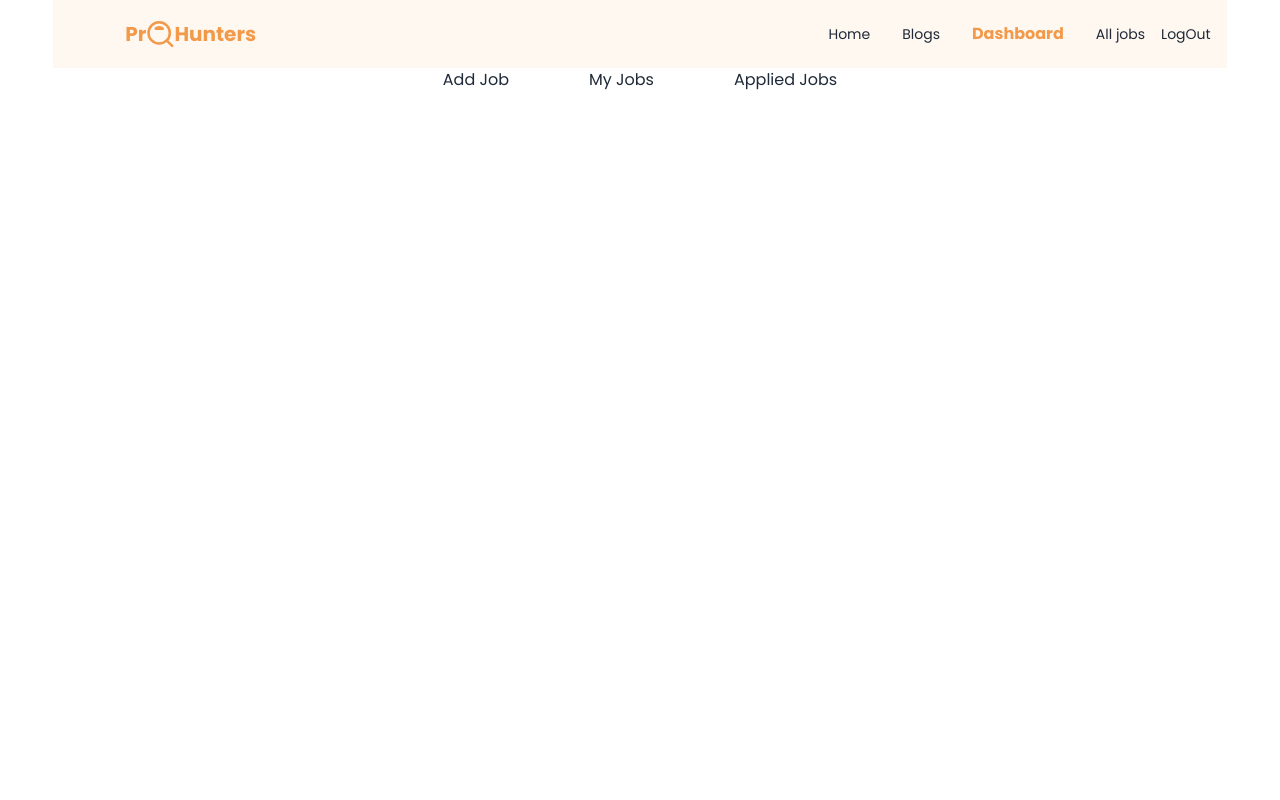
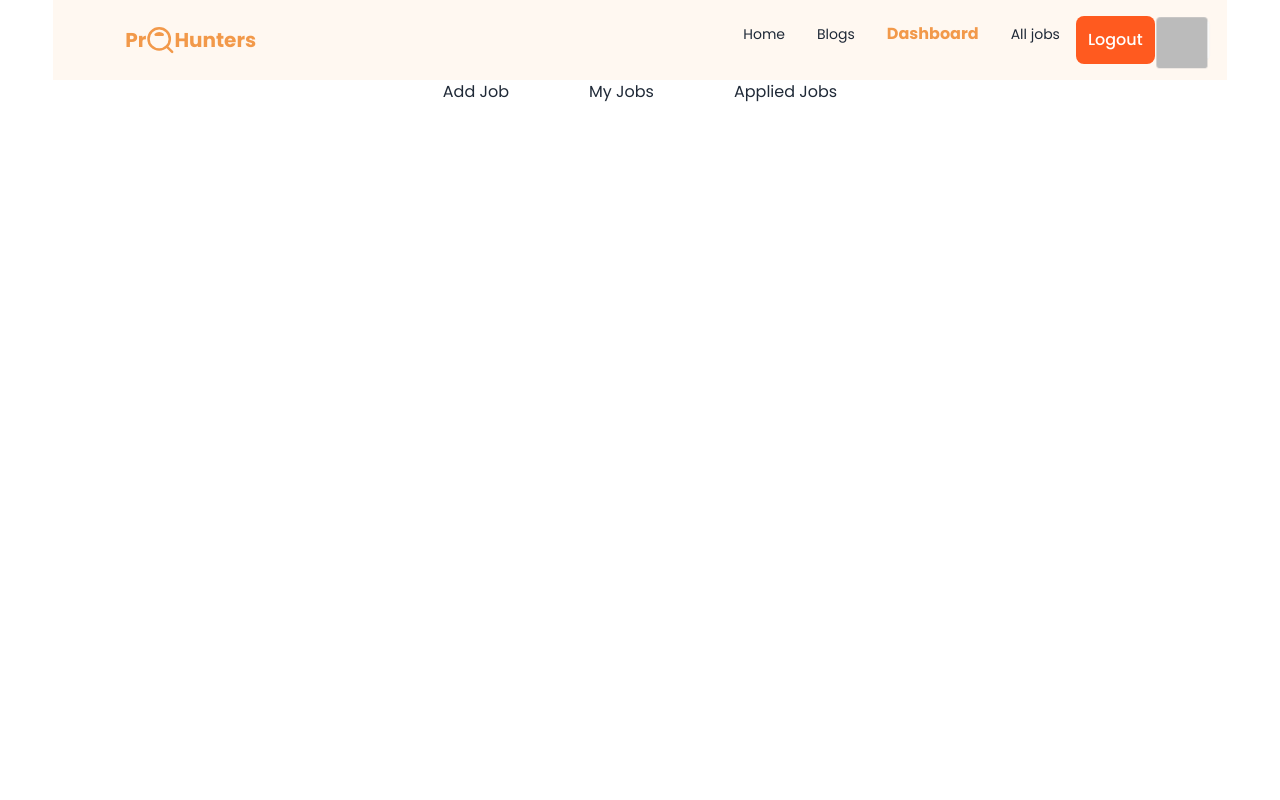
Before and after one commit to Jahid2121/pro-hunters-client, a React (Vite) app: page /dashboard in a window 1280 px wide. Shown: the top 800 px of the page. Built offline with nearby package versions, Linux system fonts and the light colour scheme; no server answers; sample sign-in values are in the browser's storage.

Commit message:
Show user profile pic and name on hover over img in the navbar

```diff
--- a/src/Pages/Blogs/Blogs.jsx
+++ b/src/Pages/Blogs/Blogs.jsx
@@ -22,7 +22,7 @@ const Blogs = () => {
       <div className="grid grid-cols-1 gap-4 md:grid-cols-2 ">
         {blogsData.map(blog => (
           <Card key={blog.id} >
-            <img src={blog.imageUrl} alt="" />
+            <img className="w-[500px] h-[400px]" src={blog.imageUrl} alt="" />
             <a>
               <h5 className="mb-2 text-2xl font-bold tracking-tight text-gray-900 dark:text-white">{blog.title}</h5>
             </a>
--- a/src/components/Navbar/Navbar.jsx
+++ b/src/components/Navbar/Navbar.jsx
@@ -1,23 +1,20 @@
 import NavItems from "./NavItems";
-import search from "../../assets/Icons/Frame 37.svg"
+import search from "../../assets/Icons/Frame 37.svg";
 import Footer from "../Footer/Footer";
 import UseAuth from "../../hooks/UseAuth";
 import { Link, NavLink } from "react-router-dom";
 import auth from "../../config/firebase.cofig";
 
-
-
-
-const Navbar = ({children}) => {
-  const {user,logOut} = UseAuth()
+const Navbar = ({ children }) => {
+  const { user, logOut, logo } = UseAuth();
 
   const handleLogOut = () => {
     logOut(auth)
       .then(() => {})
-    .catch(error => {
+      .catch((error) => {
         console.error(error);
-    })
-  }
+      });
+  };
 
   return (
     <>
@@ -47,23 +44,54 @@ const Navbar = ({children}) => {
                 </svg>
               </label>
             </div>
-          <div className="flex-1 pl-14 px-2 text-xl font-bold text-customOrange mx-2">Pr <span><img src={search} alt="" /></span> Hunters</div>
+            <div className="flex-1 pl-14 px-2 text-xl font-bold text-customOrange mx-2">
+              Pr{" "}
+              <span>
+                <img src={search} alt="" />
+              </span>{" "}
+              Hunters
+            </div>
             <div className="flex-none  hidden lg:block">
               <ul className="menu  menu-horizontal">
                 {/* Navbar menu content here */}
                 <NavItems />
+                {user ? (
+                  <>
+                  <li className="bg-custom-Pink-light text-white text-base font-medium items-center rounded-sm" onClick={logOut}>
+                    <button className="p-3 bg-orange-500">Logout</button>
+                  </li>
+
+
+                <div className="group relative">
+                <label tabIndex={0} className="btn bg-white w-14 ">
+                  <div>
                     {
-                user ? <button onClick={handleLogOut} className="items-center flex ">LogOut</button> : <Link to="/login" className="items-center flex ">Login</Link>
+                      <img className="absolute -ml-7 -mt-6 rounded" src={logo} />
                     }
+                  </div>
+                </label>
+                <ul className="hidden group-hover:block right-11 absolute mt-3 p-2 shadow menu menu-sm dropdown-content bg-base-100 rounded-box w-52">
+                  <p>{user.email}</p>
+
+                </ul>
+              </div>
+              </>
+
+
+                ) : (
+                  <>
+                    <Link to="/login" className="items-center flex">
+                      Login
+                    </Link>
+
+                  </>
+                )}
               </ul>
             </div>
           </div>
 
-
           {/* Page content here */}
           {children}
-
-
         </div>
         <div className="drawer-side ">
           <label
```
Lines whose indentation alone changed are shown as unchanged.
